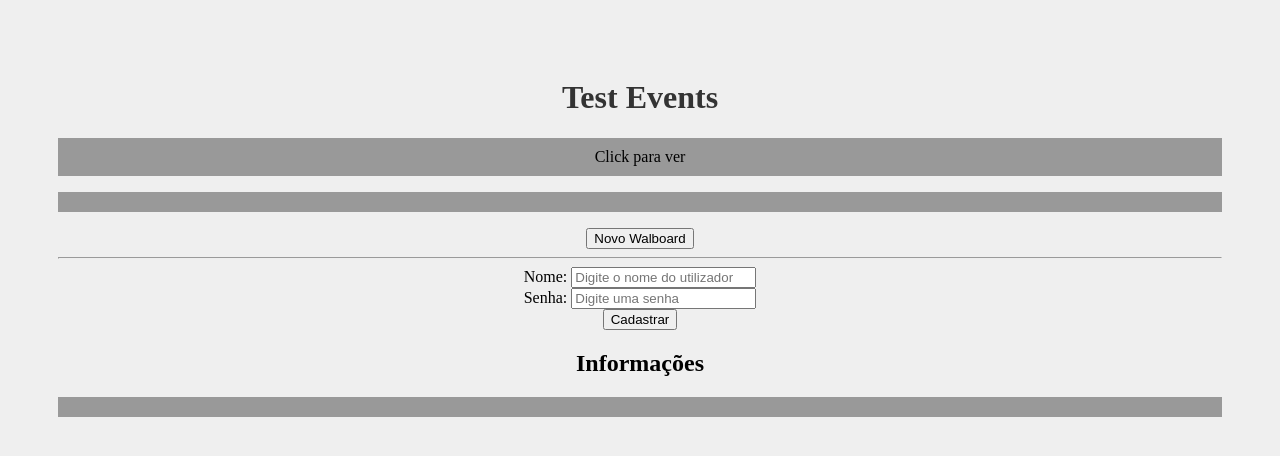
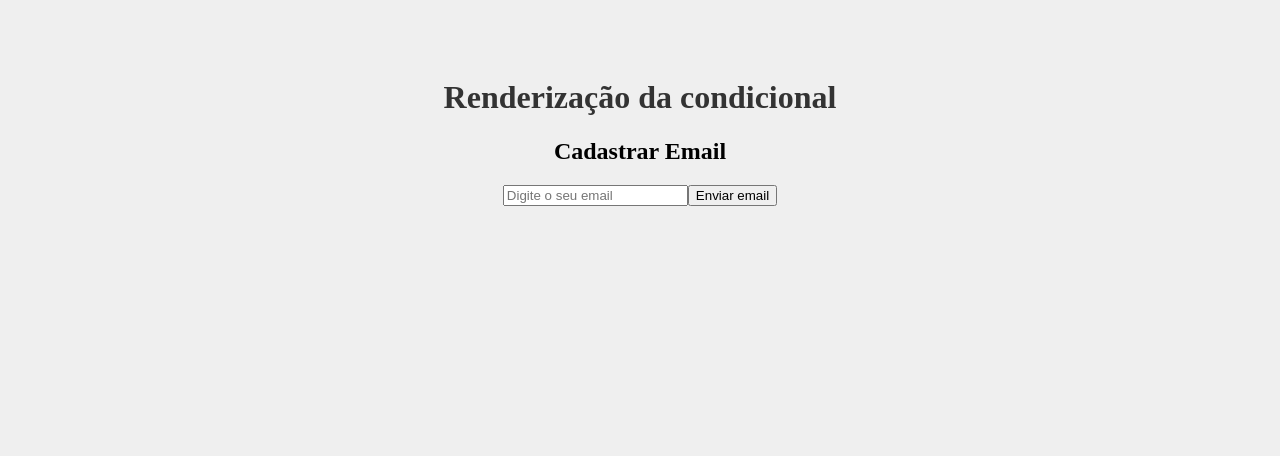
Before and after one commit to ariclenespedro/learning_react, a React (Create React App) app: page / in a window 1280 px wide. Shown: the top 456 px of the page. Built offline with nearby package versions, Linux system fonts and the light colour scheme.

Commit message:
Renderização condicional

```diff
--- a/src/App.js
+++ b/src/App.js
@@ -1,16 +1,13 @@
-import logo from './logo.svg';
+/* import logo from './logo.svg'; */
 import './App.css';
-import Evento from "./components/Evento";
-import Form from './components/Form';
+import Condicional from "./components/Condicional";
 
 function App() {
 
   return (
     <div className="App">
-      <h1>Test Events</h1>
-      <Evento />
-      <hr />
-      <Form />
+      <h1>Renderização da condicional</h1>
+      <Condicional />
     </div>
   );
 }
--- /dev/null
+++ b/src/components/Condicional.js
@@ -0,0 +1,39 @@
+import { useState } from "react";
+
+
+
+function Condicional() {
+
+    const [email, setemail] = useState();
+    const [userEmail, setuserEmail] = useState();
+
+    function submitEmail(e) {
+        e.preventDefault();
+        setuserEmail(email);
+    }
+
+    function clear() {
+        setuserEmail('');
+
+    }
+
+    return (
+        <div>
+            <h2>Cadastrar Email</h2>
+            <form id="formAddEmail">
+                <input type="email" id="email" placeholder="Digite o seu email"
+                onChange={ (e) => setemail(e.target.value) }   />
+                <button type="submit" onClick={submitEmail}>Enviar email</button>
+            </form>
+            {userEmail && (
+                <div>
+                    <p> O email guardado é: {userEmail}</p>
+                    <button onClick={clear}>Apagar</button>
+                </div>
+            )}
+        </div>
+    )
+
+}
+
+export default Condicional;
```
